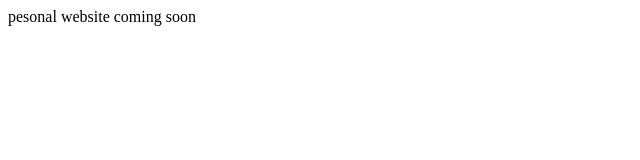
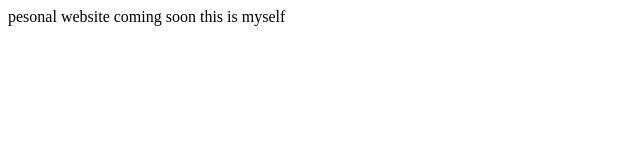
Before and after one commit to nageshbabu921/devel, a plain HTML site: page index.html in a window 1280 px wide. Shown: the whole page, without its empty margins (0-640 px from the left). Drawn offline with Linux system fonts and the light colour scheme.

Commit message:
change home page

```diff
--- a/index.html
+++ b/index.html
@@ -7,5 +7,6 @@
 </head>
 <body>
     pesonal website coming soon
+    this is myself
 </body>
 </html>
```
